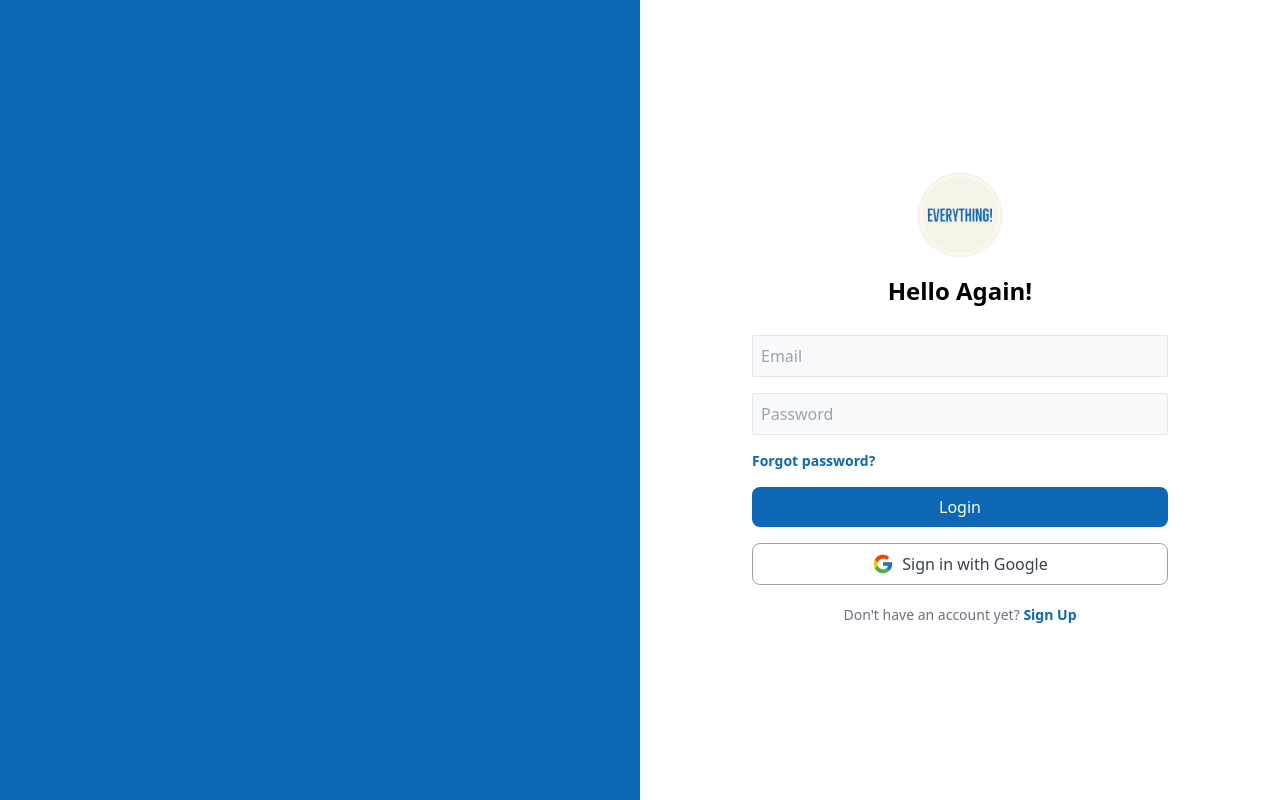
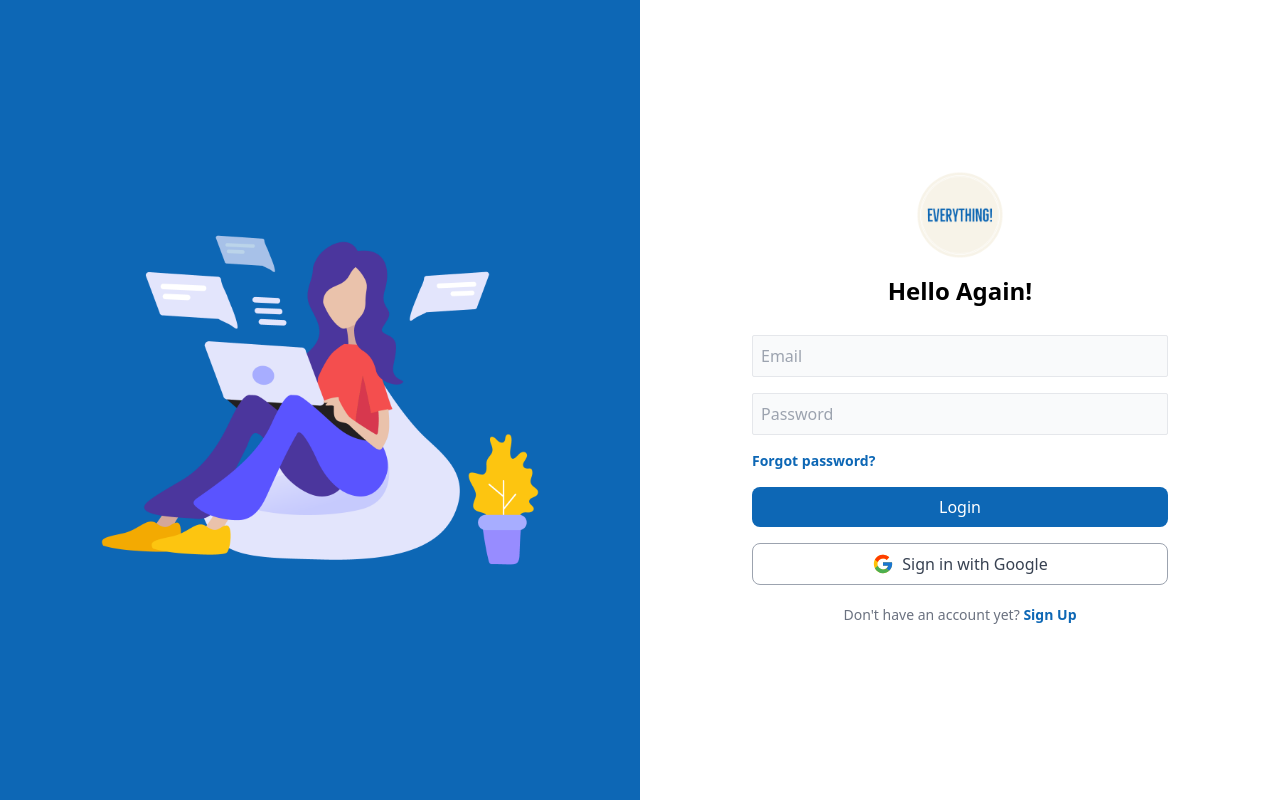
Before and after one commit to Manali99mm/Everything-app, a React (Create React App) app: page /login in a window 1280 px wide. Built offline with nearby package versions, Linux system fonts and the light colour scheme.

Commit message:
added illustrations in login and register pages

```diff
--- a/src/Pages/Login.jsx
+++ b/src/Pages/Login.jsx
@@ -4,6 +4,7 @@ import logo from "../assets/logo-transparent.png";
 import { Link, useNavigate } from "react-router-dom";
 import { FcGoogle } from "react-icons/fc";
 import axios from "axios";
+import LoginImg from "../assets/Login.png";
 
 const Login = () => {
     const navigate = useNavigate();
@@ -12,8 +13,9 @@ const Login = () => {
 
     return (
         <>
-            <div className="w-full lg:flex lg:flex-row h-full">
-                <div className="hidden lg:block bg-everyblue w-1/2 h-screen">
+            <div className="w-full lg:flex h-screen">
+                <div className="hidden lg:block bg-everyblue w-1/2 h-full lg:flex lg:flex-col lg:justify-center lg:items-center">
+                    <img src={LoginImg} alt="signup" className="text-center" />
                 </div>
                 <div className="w-full lg:w-1/2 flex flex-col justify-center items-center">
                     <img src={logo} alt="logo" height="120px" width="120px" />
--- a/src/Pages/Register.jsx
+++ b/src/Pages/Register.jsx
@@ -4,6 +4,7 @@ import logo from "../assets/logo-transparent.png";
 import { Link, useNavigate } from "react-router-dom";
 import { FcGoogle } from "react-icons/fc";
 import axios from "axios";
+import SignUp from "../assets/Signup.png";
 
 const Register = () => {
     const navigate = useNavigate();
@@ -12,8 +13,10 @@ const Register = () => {
 
     return (
         <>
-            <div className="w-full lg:flex">
-                <div className="hidden lg:block bg-everyblue w-1/2 h-screen"></div>
+            <div className="w-full h-screen lg:flex">
+                <div className="hidden lg:block bg-everyblue w-1/2 lg:flex lg:flex-col lg:justify-center lg:items-center">
+                    <img src={SignUp} alt="signup" className="text-center" />
+                </div>
                 <div className="w-full lg:w-1/2 flex flex-col justify-center items-center">
                     <img src={logo} alt="logo" height="120px" width="120px" />
                     <Formik
```
Also changed, not shown: src/assets/Login.png (added), src/assets/Signup.png (added).
